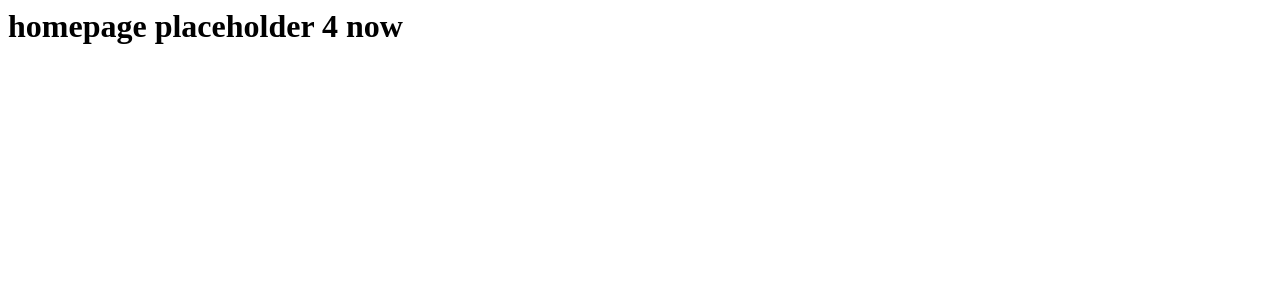
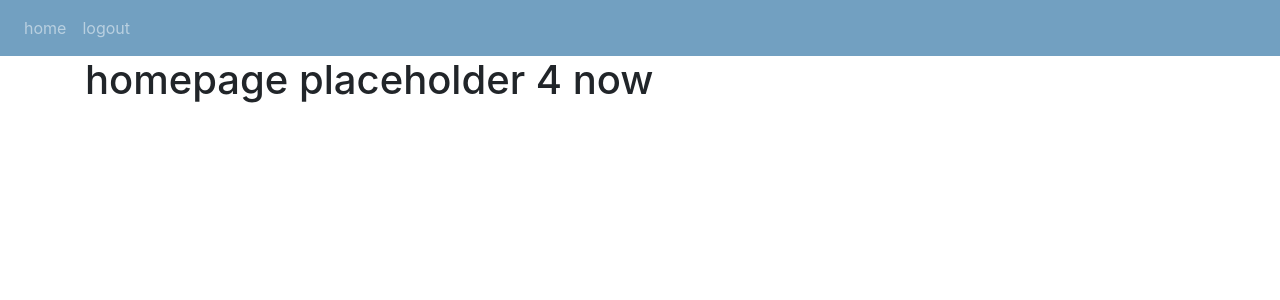
Before and after one commit to joanna-lim/SC2006-SWE-Parking4TheWin, a Flask app: page / in a window 1280 px wide. Shown: the top 300 px of the page. Run offline with Flask 2, Linux system fonts and the light colour scheme; a user stored in the database is signed in; some libraries are stand-ins or nearby versions.

Commit message:
home.html to extend base.html

```diff
--- a/website/templates/home.html
+++ b/website/templates/home.html
@@ -1 +1,5 @@
+{% extends "base.html" %} {% block title %}Home{% endblock %} {% block content
+    %}
 <h1> homepage placeholder 4 now </h1>
+
+{% endblock %}
```
Also changed, not shown: instance/database.db (added).
